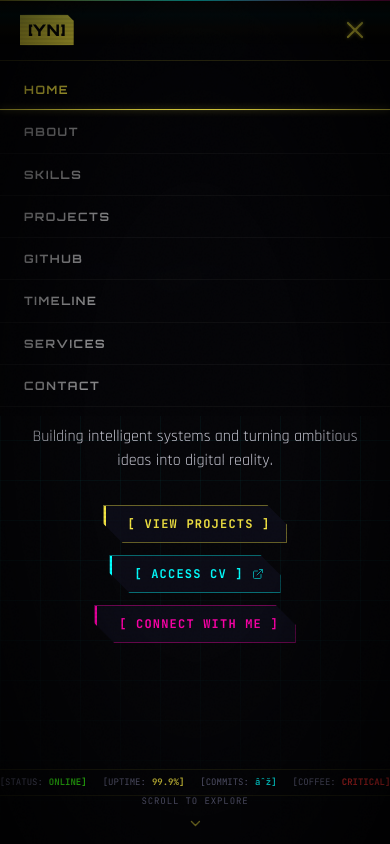
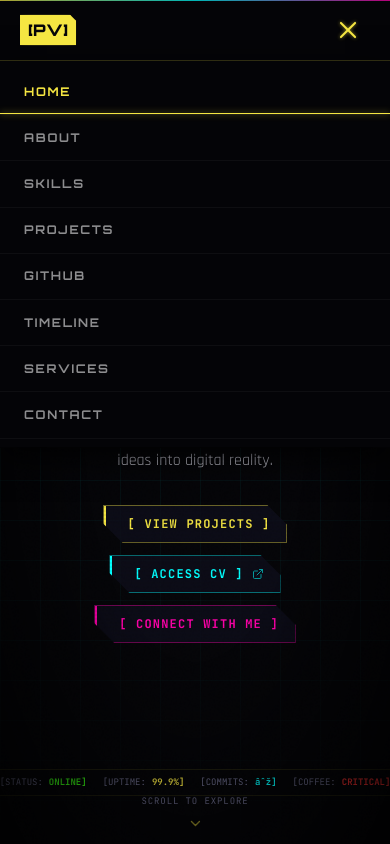
Before and after one commit to PrajithVellingiri/portfolio, a React (Vite) app: page / in a window 390 px wide. Both pictures are taken after a click on the button "Open menu". Shown: the top 844 px of the page. Built offline with nearby package versions, Linux system fonts and the light colour scheme.

Commit message:
fix(mobile): resolve hamburger menu navigation bug and update project links & statuses

```diff
--- a/src/components/Navbar.tsx
+++ b/src/components/Navbar.tsx
@@ -1,5 +1,6 @@
 import { AnimatePresence, motion, useReducedMotion } from 'framer-motion';
 import React, { useEffect, useRef, useState } from 'react';
+import { personalInfo } from '../data/personalInfo';
 
 /* ─────────────────────── Nav links ───────────────────────────── */
 
@@ -38,8 +39,11 @@ const navbarCSS = `
     transition: color 0.2s ease;
     padding-bottom: 4px;
     white-space: nowrap;
+    touch-action: manipulation;
+    -webkit-tap-highlight-color: rgba(245, 230, 66, 0.15);
   }
-  .nav-link-item:hover { color: #F5E642; }
+  .nav-link-item:hover,
+  .nav-link-item:active { color: #F5E642; }
   .nav-link-item.active { color: #F5E642; }
   .nav-link-item::after {
     content: '';
@@ -110,12 +114,26 @@ export function Navbar() {
   const handleNavClick = (e: React.MouseEvent<HTMLAnchorElement>, href: string) => {
     e.preventDefault();
     setMobileOpen(false);
-    document.querySelector(href)?.scrollIntoView({ behavior: shouldReduceMotion ? 'auto' : 'smooth' });
+
+    setTimeout(() => {
+      const target = document.querySelector(href);
+      if (target) {
+        const navHeight = 64;
+        const elementPosition = target.getBoundingClientRect().top;
+        const offsetPosition = elementPosition + window.pageYOffset - navHeight;
+        window.scrollTo({
+          top: offsetPosition,
+          behavior: shouldReduceMotion ? 'auto' : 'smooth',
+        });
+      } else {
+        window.location.hash = href;
+      }
+    }, 80);
   };
 
   const mobileMenuVariants = {
-    closed: { height: 0, opacity: 0, transition: { duration: 0.25, ease: 'easeInOut' as const } },
-    open:   { height: 'auto', opacity: 1, transition: { duration: 0.3,  ease: 'easeOut'  as const } },
+    closed: { height: 0, opacity: 0, transition: { duration: 0.2, ease: 'easeInOut' as const } },
+    open:   { height: 'auto', opacity: 1, transition: { duration: 0.25, ease: 'easeOut' as const } },
   };
 
   return (
@@ -126,10 +144,10 @@ export function Navbar() {
         role="navigation"
         aria-label="Main navigation"
         style={{
-          position: 'fixed', top: 0, left: 0, right: 0, zIndex: 9000,
-          background: 'rgba(5,5,8,0.92)',
-          backdropFilter: 'blur(10px)',
-          WebkitBackdropFilter: 'blur(10px)',
+          position: 'fixed', top: 0, left: 0, right: 0, zIndex: 10000,
+          background: 'rgba(5,5,8,0.95)',
+          backdropFilter: 'blur(12px)',
+          WebkitBackdropFilter: 'blur(12px)',
           borderBottom: scrolled ? '1px solid rgba(245,230,66,0.25)' : '1px solid transparent',
           boxShadow: scrolled ? '0 2px 20px rgba(0,0,0,0.6)' : 'none',
           transition: 'border-color 0.3s ease, box-shadow 0.3s ease',
@@ -167,7 +185,7 @@ export function Navbar() {
               whileHover={shouldReduceMotion ? {} : { scale: 1.05 }}
               transition={{ type: 'spring', stiffness: 400, damping: 20 }}
             >
-              [YN]
+              [{personalInfo.nameShort}]
             </motion.div>
           </a>
 
@@ -194,7 +212,10 @@ export function Navbar() {
             className="hamburger-btn"
             style={{
               display: 'none', flexDirection: 'column', gap: '5px',
-              background: 'transparent', border: 'none', cursor: 'pointer', padding: '4px', outline: 'none',
+              background: 'transparent', border: 'none', cursor: 'pointer', padding: '10px', outline: 'none',
+              touchAction: 'manipulation',
+              minWidth: '44px', minHeight: '44px',
+              alignItems: 'center', justifyContent: 'center',
             }}
           >
             <span className="hamburger-line" style={{ transform: mobileOpen ? 'translateY(7px) rotate(45deg)' : 'none' }} />
@@ -212,7 +233,12 @@ export function Navbar() {
               animate="open"
               exit="closed"
               variants={shouldReduceMotion ? {} : mobileMenuVariants}
-              style={{ overflow: 'hidden', background: 'rgba(5,5,8,0.97)', borderTop: '1px solid rgba(245,230,66,0.18)' }}
+              style={{
+                overflow: 'hidden',
+                background: 'rgba(5,5,8,0.98)',
+                borderTop: '1px solid rgba(245,230,66,0.18)',
+                boxShadow: '0 10px 30px rgba(0,0,0,0.8)',
+              }}
             >
               <div style={{ display: 'flex', flexDirection: 'column', padding: '0.5rem 0' }}>
                 {NAV_LINKS.map((link, i) => (
@@ -221,10 +247,18 @@ export function Navbar() {
                     href={link.href}
                     initial={{ opacity: 0, x: -12 }}
                     animate={{ opacity: 1, x: 0 }}
-                    transition={{ delay: shouldReduceMotion ? 0 : i * 0.04, duration: 0.2 }}
+                    transition={{ delay: shouldReduceMotion ? 0 : i * 0.03, duration: 0.2 }}
                     className={`nav-link-item ${activeSection === link.sectionId ? 'active' : ''}`}
                     onClick={(e: React.MouseEvent<HTMLAnchorElement>) => handleNavClick(e, link.href)}
-                    style={{ display: 'block', padding: '0.75rem 1.5rem', fontSize: '0.72rem', borderBottom: '1px solid rgba(255,255,255,0.04)' }}
+                    whileTap={{ scale: 0.98 }}
+                    style={{
+                      display: 'block',
+                      padding: '0.85rem 1.5rem',
+                      fontSize: '0.75rem',
+                      borderBottom: '1px solid rgba(255,255,255,0.04)',
+                      touchAction: 'manipulation',
+                      cursor: 'pointer',
+                    }}
                     aria-current={activeSection === link.sectionId ? 'page' : undefined}
                   >
                     {link.label}
--- a/src/data/projects.ts
+++ b/src/data/projects.ts
@@ -66,9 +66,9 @@ export const projects: Project[] = [
     description: "An AI-powered petitioning platform designed to help users create, structure, and process civic petitions more intelligently.",
     longDescription: "An intelligent civic platform that leverages AI to guide users through petitioning processes. Helps structure petition content, identify relevant authorities, and improve the quality and reach of civic submissions.",
     techStack: ["React", "TypeScript", "AI", "Python", "FastAPI"],
-    status: "IN DEVELOPMENT",
+    status: "COMPLETED",
     category: "AI-BASED WEB",
-    liveUrl: "",
+    liveUrl: "https://insight-gov-delta.vercel.app/",
     repoUrl: "https://github.com/PrajithVellingiri/insight-gov",
     caseStudyUrl: "",
     featured: false,
@@ -94,7 +94,7 @@ export const projects: Project[] = [
     description: "A responsive analytics dashboard for tracking personal expenses, categories, spending trends, and financial summaries.",
     longDescription: "A concept-stage personal finance dashboard that visualizes spending data across categories, tracks trends over time, and provides monthly financial summaries. Designed for clarity and ease of use.",
     techStack: ["React", "TypeScript", "Chart.js", "Tailwind CSS"],
-    status: "ARCHIVED",
+    status: "IN DEVELOPMENT",
     category: "WEB DEVELOPMENT",
     liveUrl: "",
     repoUrl: "",
@@ -108,7 +108,7 @@ export const projects: Project[] = [
     description: "A modern event management web application concept for discovering events, managing registrations, and organizing event information.",
     longDescription: "A concept-stage event management platform enabling organizers to publish events and attendees to register, manage tickets, and explore upcoming events. Focused on simplicity and modern UX.",
     techStack: ["React", "TypeScript", "Node.js", "PostgreSQL"],
-    status: "ARCHIVED",
+    status: "IN DEVELOPMENT",
     category: "WEB DEVELOPMENT",
     liveUrl: "",
     repoUrl: "",
```
